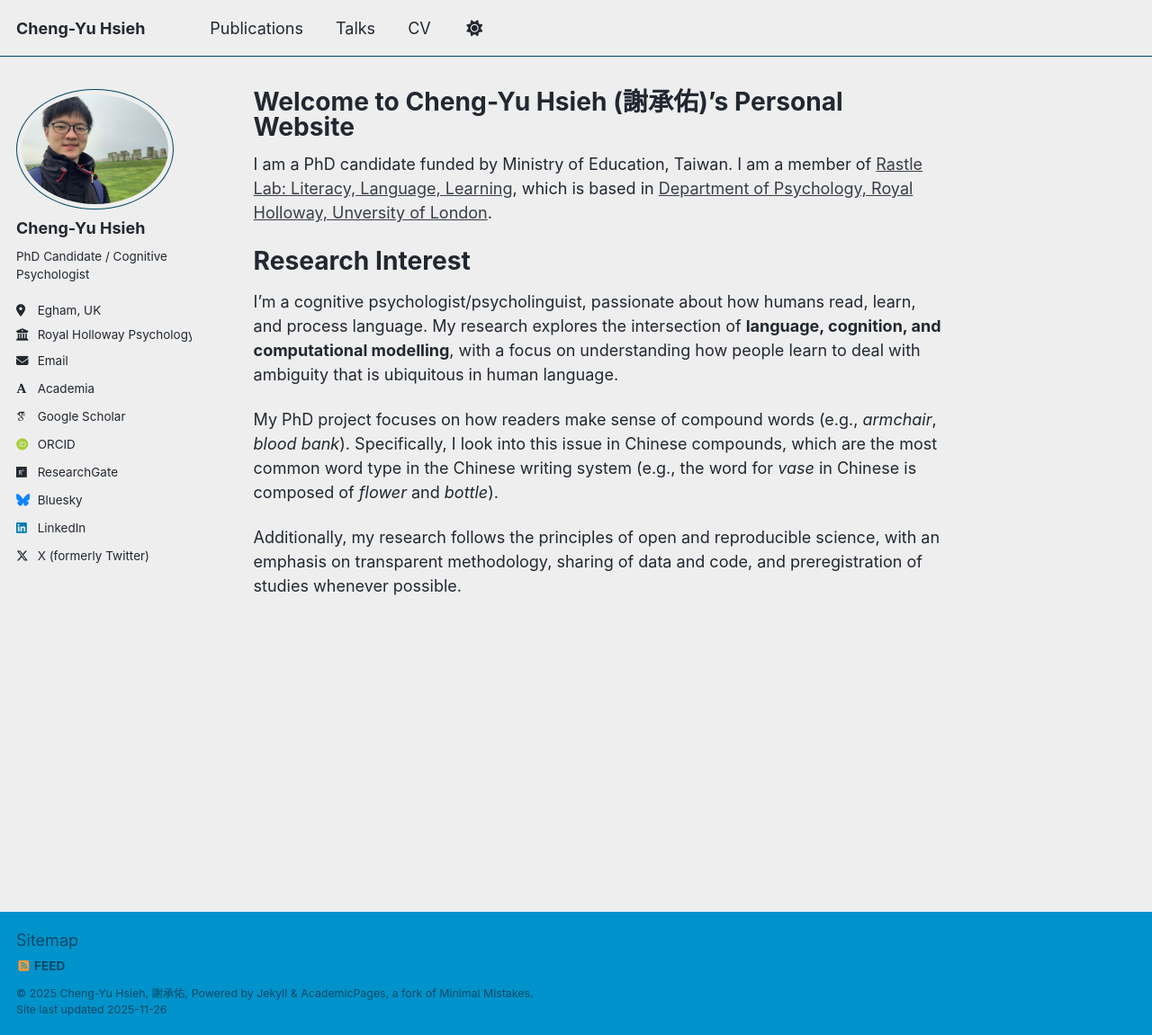
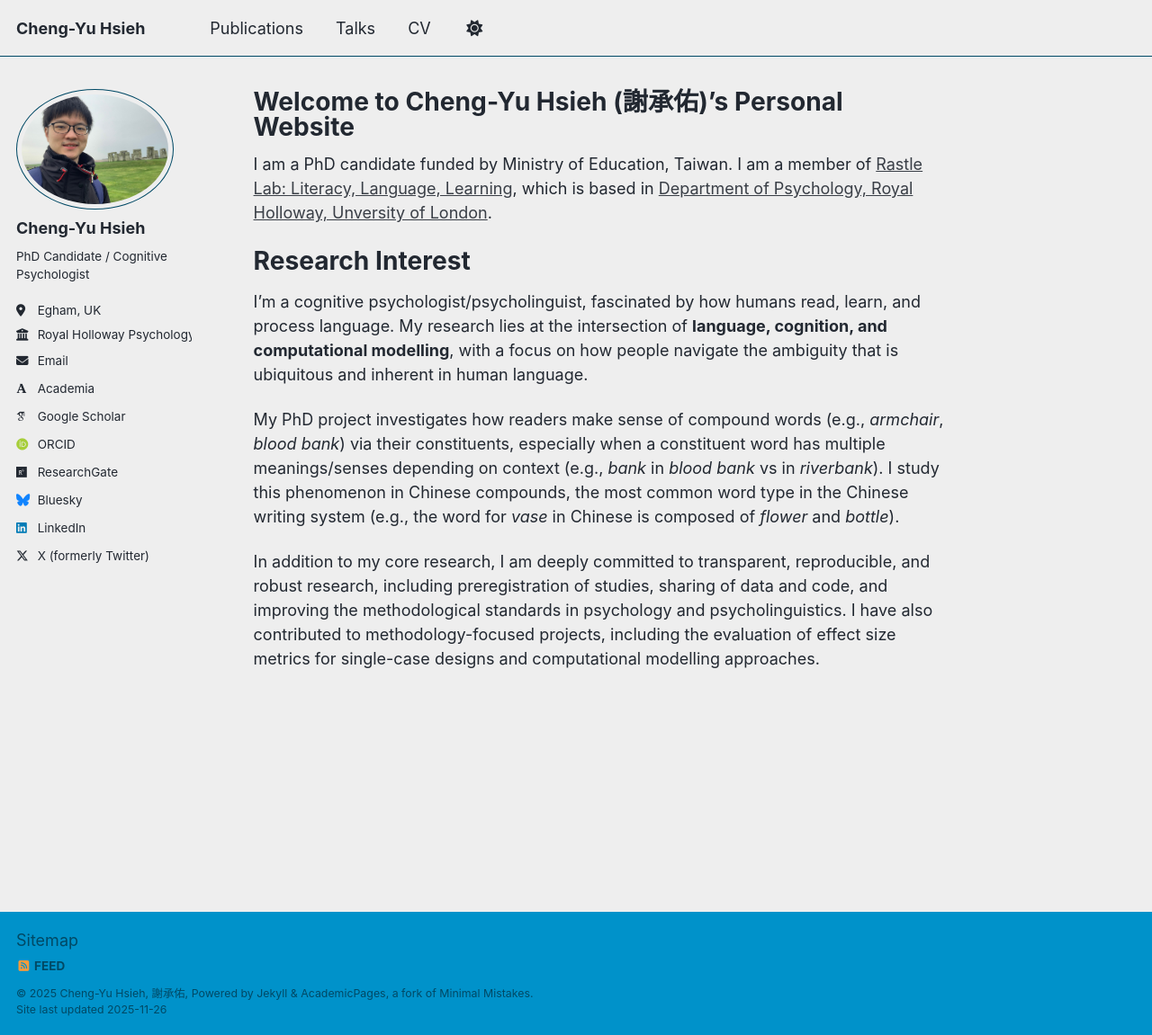
Before and after one commit to cyhsieh-psy/cyhsieh-psy.github.io, a Jekyll site: the page built from _pages/about.md, in a window 1280 px wide and 1151 px high. Shown: the whole window at 90% size. Built offline with Jekyll 4.4.1, drawn with Linux system fonts in a browser that asks for light colours; some web fonts are replaced; a script that is not in the unit is left out.

Commit message:
Update about.md

```diff
--- a/_pages/about.md
+++ b/_pages/about.md
@@ -11,8 +11,8 @@ I am a PhD candidate funded by Ministry of Education, Taiwan. I am a member of [
 
 # Research Interest
 
-I’m a cognitive psychologist/psycholinguist, passionate about how humans read, learn, and process language. My research explores the intersection of **language, cognition, and computational modelling**, with a focus on understanding how people learn to deal with ambiguity that is ubiquitous in human language.
+I’m a cognitive psychologist/psycholinguist, fascinated by how humans read, learn, and process language. My research lies at the intersection of **language, cognition, and computational modelling**, with a focus on how people navigate the ambiguity that is ubiquitous and inherent in human language.
 
-My PhD project focuses on how readers make sense of compound words (e.g., _armchair_, _blood bank_). Specifically, I look into this issue in Chinese compounds, which are the most common word type in the Chinese writing system (e.g., the word for _vase_ in Chinese is composed of _flower_ and _bottle_).
+My PhD project investigates how readers make sense of compound words (e.g., _armchair_, _blood bank_) via their constituents, especially when a constituent word has multiple meanings/senses depending on context (e.g., _bank_ in _blood bank_ vs in _riverbank_). I study this phenomenon in Chinese compounds, the most common word type in the Chinese writing system (e.g., the word for _vase_ in Chinese is composed of _flower_ and _bottle_).
 
-Additionally, my research follows the principles of open and reproducible science, with an emphasis on transparent methodology, sharing of data and code, and preregistration of studies whenever possible.
+In addition to my core research, I am deeply committed to transparent, reproducible, and robust research, including preregistration of studies, sharing of data and code, and improving the methodological standards in psychology and psycholinguistics. I have also contributed to methodology-focused projects, including the evaluation of effect size metrics for single-case designs and computational modelling approaches.
```
